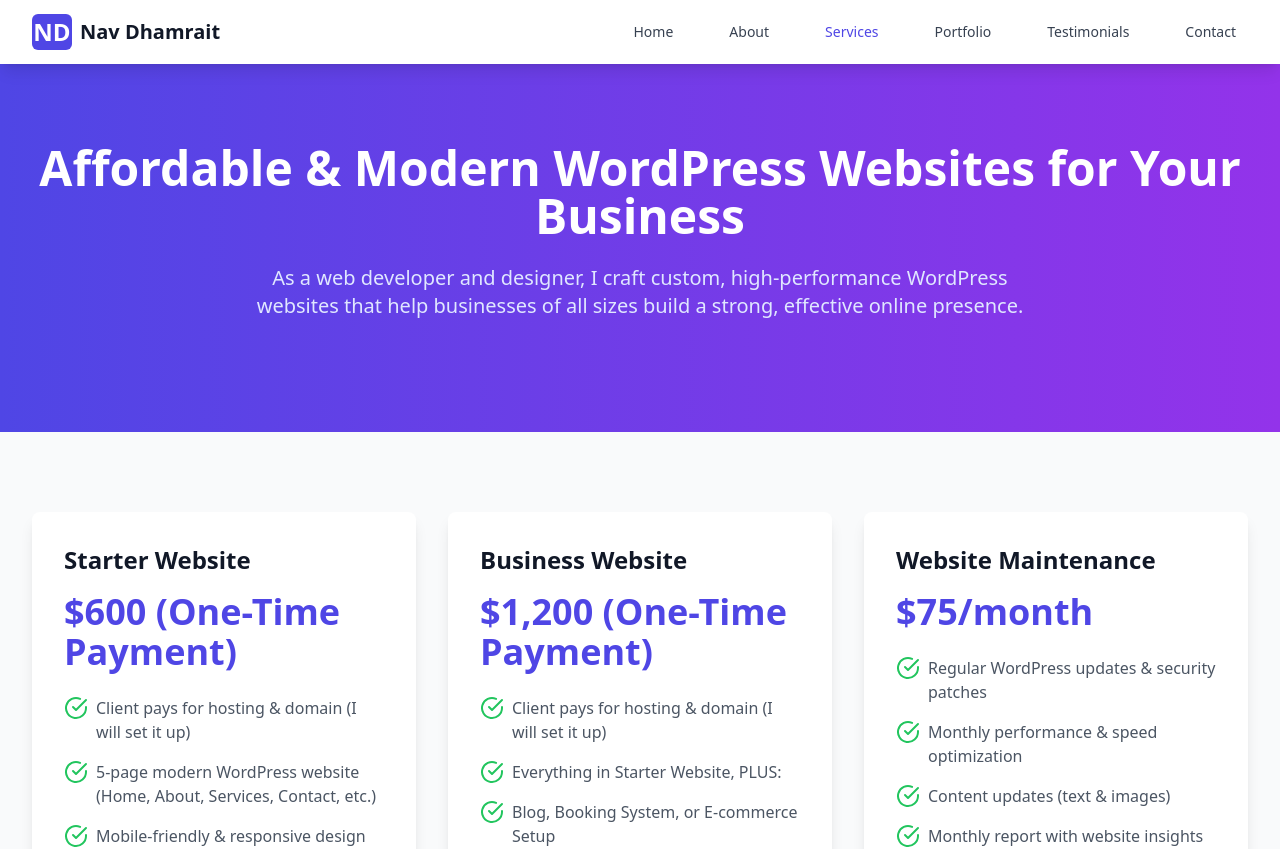
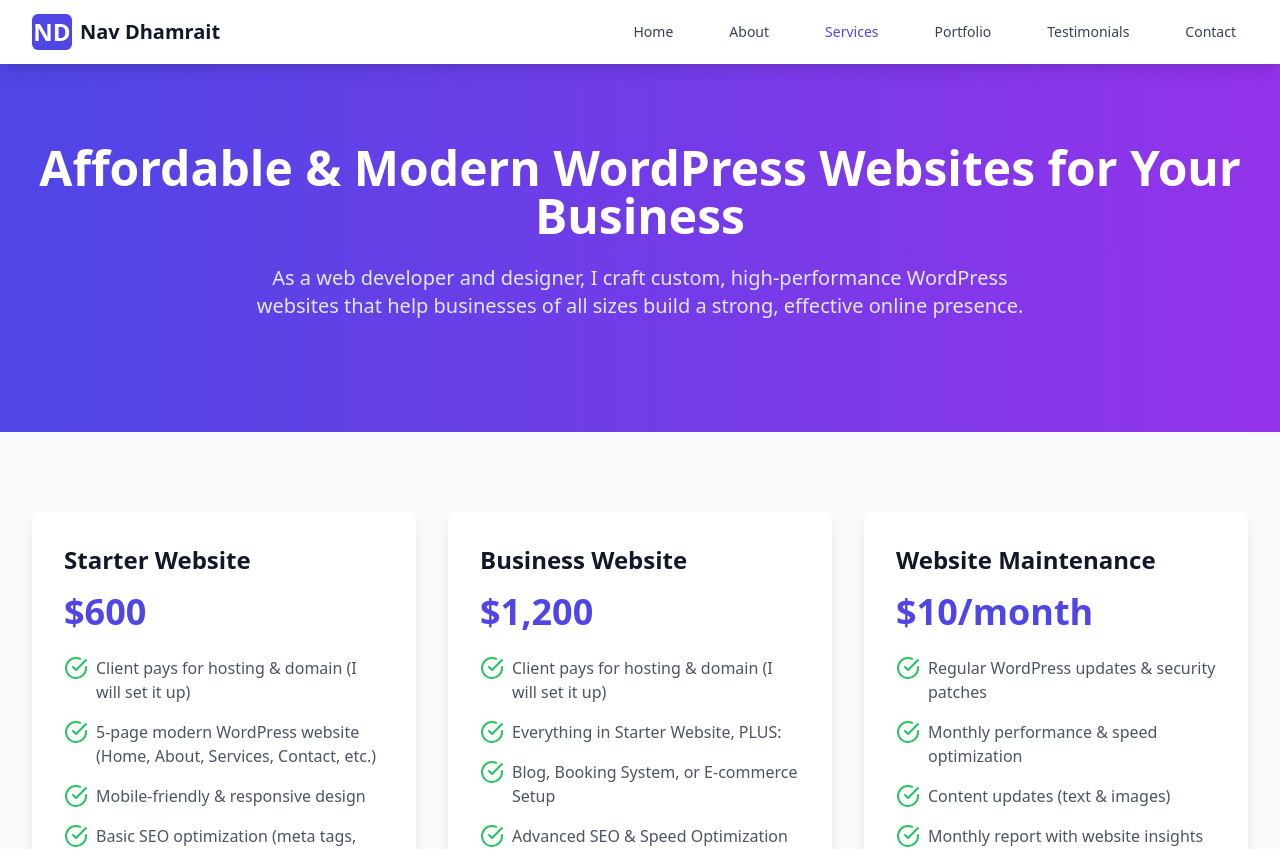
Before and after one commit to nav-commits/WebsiteBusiness, a React (Vite) app: page /services in a window 1280 px wide. Shown: the top 849 px of the page. Built offline with nearby package versions, Linux system fonts and the light colour scheme.

Commit message:
pricing fix

```diff
--- a/src/pages/Services.tsx
+++ b/src/pages/Services.tsx
@@ -5,7 +5,7 @@ const Services = () => {
   const packages = [
     {
       title: "Starter Website",
-      price: "$600 (One-Time Payment)",
+      price: "$600",
       features: [
         "Client pays for hosting & domain (I will set it up)",
         "5-page modern WordPress website (Home, About, Services, Contact, etc.)",
@@ -17,7 +17,7 @@ const Services = () => {
     },
     {
       title: "Business Website",
-      price: "$1,200 (One-Time Payment)",
+      price: "$1,200",
       features: [
         "Client pays for hosting & domain (I will set it up)",
         "Everything in Starter Website, PLUS:",
@@ -30,7 +30,7 @@ const Services = () => {
     },
     {
       title: "Website Maintenance",
-      price: "$75/month",
+      price: "$10/month",
       features: [
         "Regular WordPress updates & security patches",
         "Monthly performance & speed optimization",
```
